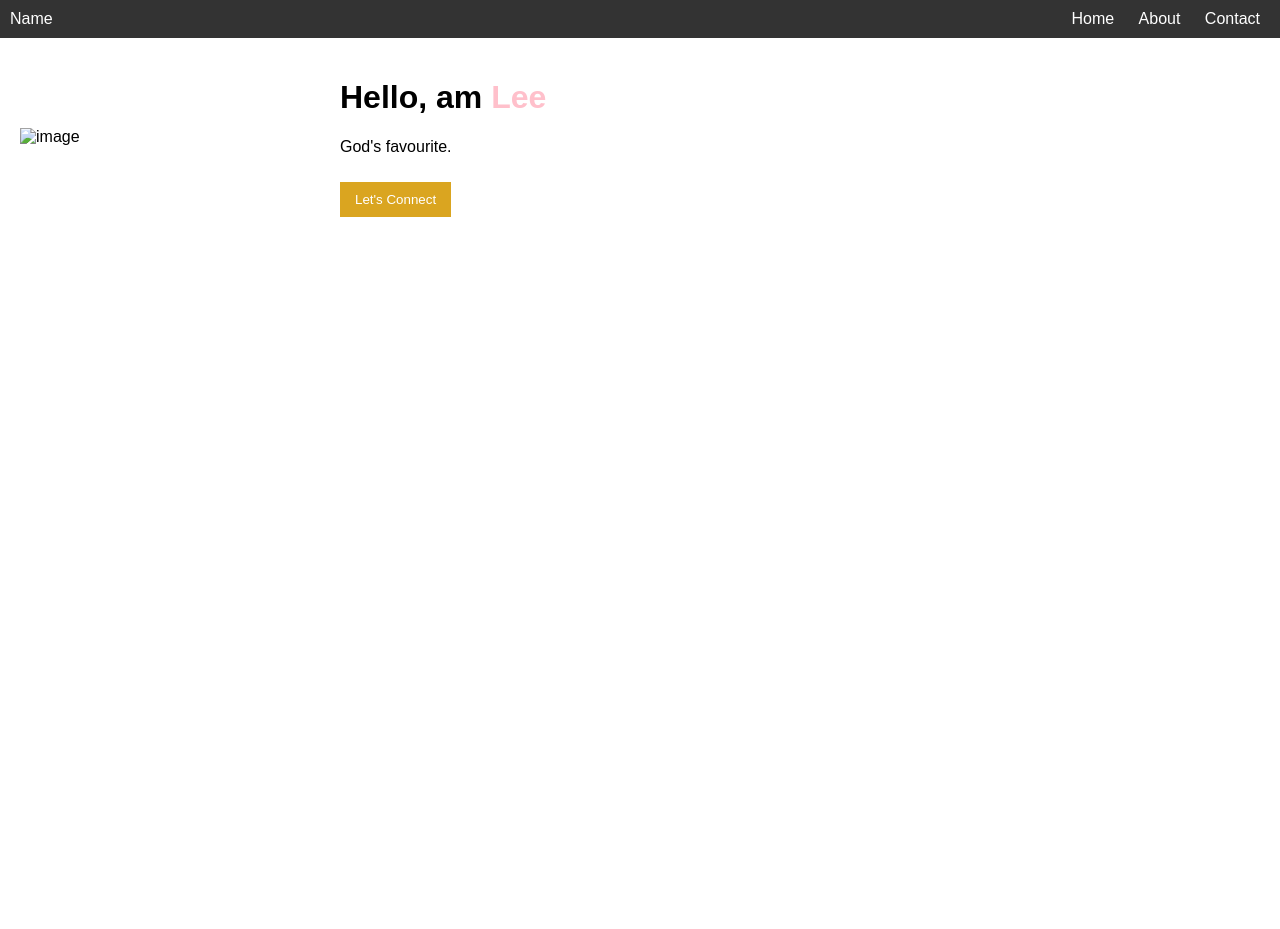
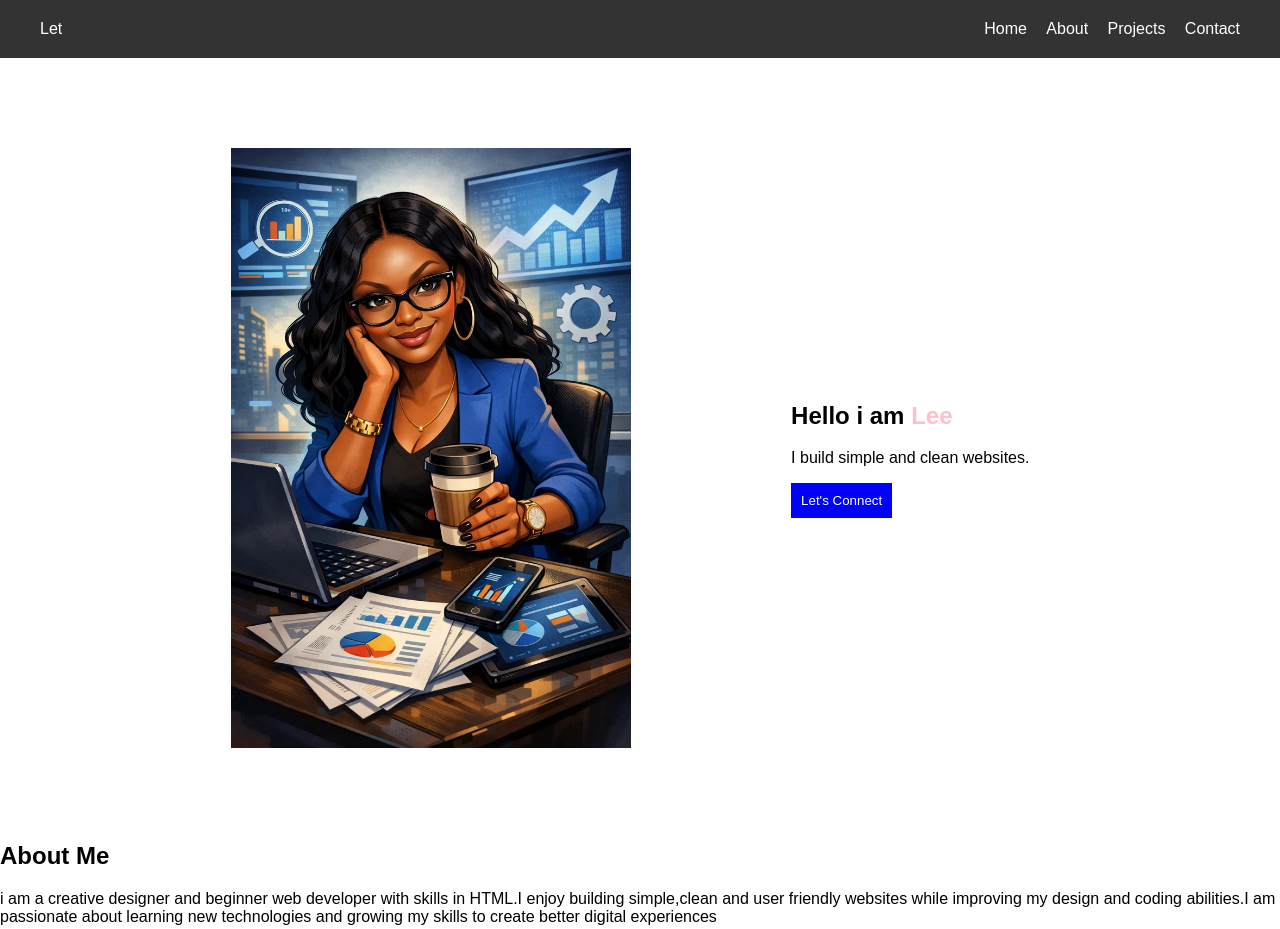
Before and after one commit to liosathomas73-blip/PORTFOLIO, a plain HTML site: page index.html in a window 1280 px wide. Shown: the top 929 px of the page. Before the commit the page ends 800 px from the top, so only its background shows below. Drawn offline with Linux system fonts and the light colour scheme; files whose address does not match are found by name.

Commit message:
initial commit

```diff
--- a/index.html
+++ b/index.html
@@ -1,77 +1,61 @@
-
 <!DOCTYPE html>
 <html>
 <head>
-    <title>Simple Page</title>
-    <style>
-        body {
-            font-family: Arial;
-            margin: 0;
-        }
-
-
-        nav {
-            background: #333;
-            color: white;
-            padding: 10px;
-            display: flex;
-            justify-content: space-between;
-        }
-
-        nav a {
-            color: white;
-            margin: 10px;
-            text-decoration: none;
-        }
-
-
-        .container {
-            display: flex;
-            align-items: center;
-            padding: 20px;
-        }
-
-        img {
-            width: 300px;
-            margin-right: 20px;
-        }
-
-        h1 span {
-            color: pink; /* Lee color */
-        }
-
-        button {
-            padding: 10px 15px;
-            background: goldenrod;
-            color: white;
-            border: none;
-            margin-top: 10px;
-        }
-    </style>
+    <title>My Portfolio</title>
+    <link rel="stylesheet" href="style.css">
 </head>
-
 <body>
 
 
 <nav>
-        <div>Name</div>
-        <div>
-            <a href="#">Home</a>
-            <a href="#">About</a>
-            <a href="#">Contact</a>
+    <div class="logo">Let</div>
+    <div class="links">
+        <a href="#home">Home</a>
+        <a href="#about">About</a>
+        <a href="#projects">Projects</a>
+        <a href="#contact">Contact</a>
     </div>
 </nav>
 
+<section id="home" class="container">
+    <div>
+    <img src="download.jpg">
 
-    <div class="container">
-        <img src="asian-girl-ai-art-3840x2160-16586.jpg" alt="image">
+    </div>
 
-        <div>
-            <h1>Hello, am  <span>Lee</span></h1>
-            <p>God's favourite.</p>
+    <div class = "hero">
+        <h1>Hello i am <span class="lee">Lee</span></h1>
+
+        <p>I build simple and clean websites.</p>
         <button>Let's Connect</button>
     </div>
+</section>
+
+<section id="about" class="section">
+    <h2>About Me</h2>
+    <p>i am a creative designer and beginner web developer with skills in HTML.I enjoy building simple,clean and user friendly websites while improving my design and coding abilities.I am passionate about learning new technologies and growing my skills to create better digital experiences</p>
+</section>
+
+
+<section id="projects" class="section">
+    <h2>My Projects</h2>
+    <div class="projects">
+        <div class= "card">Project
+            <img src="c:\Users\HomePC\Downloads\Wireframe sketches of a meal app.png" alt="Smart" width="300" height="300">
         </div>
+        <div class="card">Project 2
+            <p></p>
+        </div>
+        <div class="card">Project 3</div>
+    </div>
+</section>
+
+
+<section id="contact" class="section">
+    <h2>Contact</h2>
+    <p>Email: example@gmail.com</p>
+    <p>phone : <a href="tel:+263 774824411">0774824411</a> </p>
+</section>
 
 </body>
 </html>
```
Also changed, not shown: portfolio.html (deleted, +0 -61 lines). Lines whose indentation alone changed are shown as unchanged.
